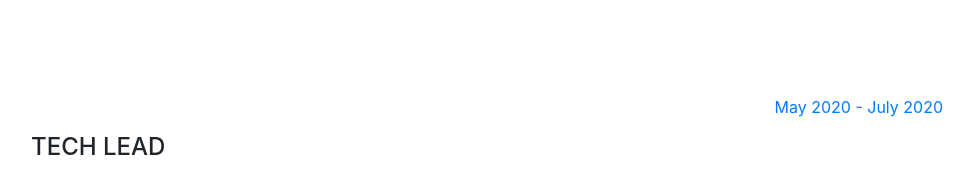
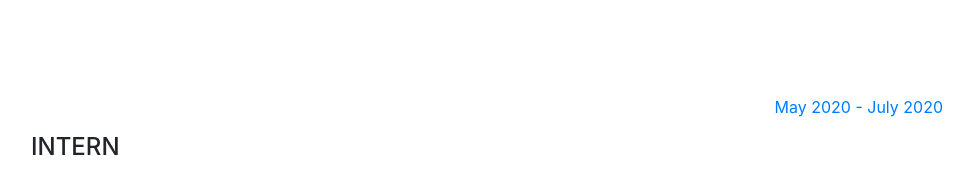
Before and after one commit to charlieupupup/charlieupupup.github.io, a website with bundled scripts: page index.html in a window 1280 px wide. Shown: the part 840-1018 px from the top of the page, without its empty margins (289-1262 px from the left). Built offline with nearby package versions, Linux system fonts and the light colour scheme; a web font is replaced by a local one.

Commit message:
update experience

```diff
--- a/index.html
+++ b/index.html
@@ -97,7 +97,7 @@
         <div class="resume-item d-flex flex-column flex-md-row justify-content-between mb-5">
           <div class="resume-content">
             <h3 class="mb-0">Duke Polarization Lab</h3>
-            <div class="subheading mb-3">Tech lead</div>
+            <div class="subheading mb-3">Intern</div>
             <p>
               Developed a web app that reflect ideology score based on the twitter handle.
             </p>
```
